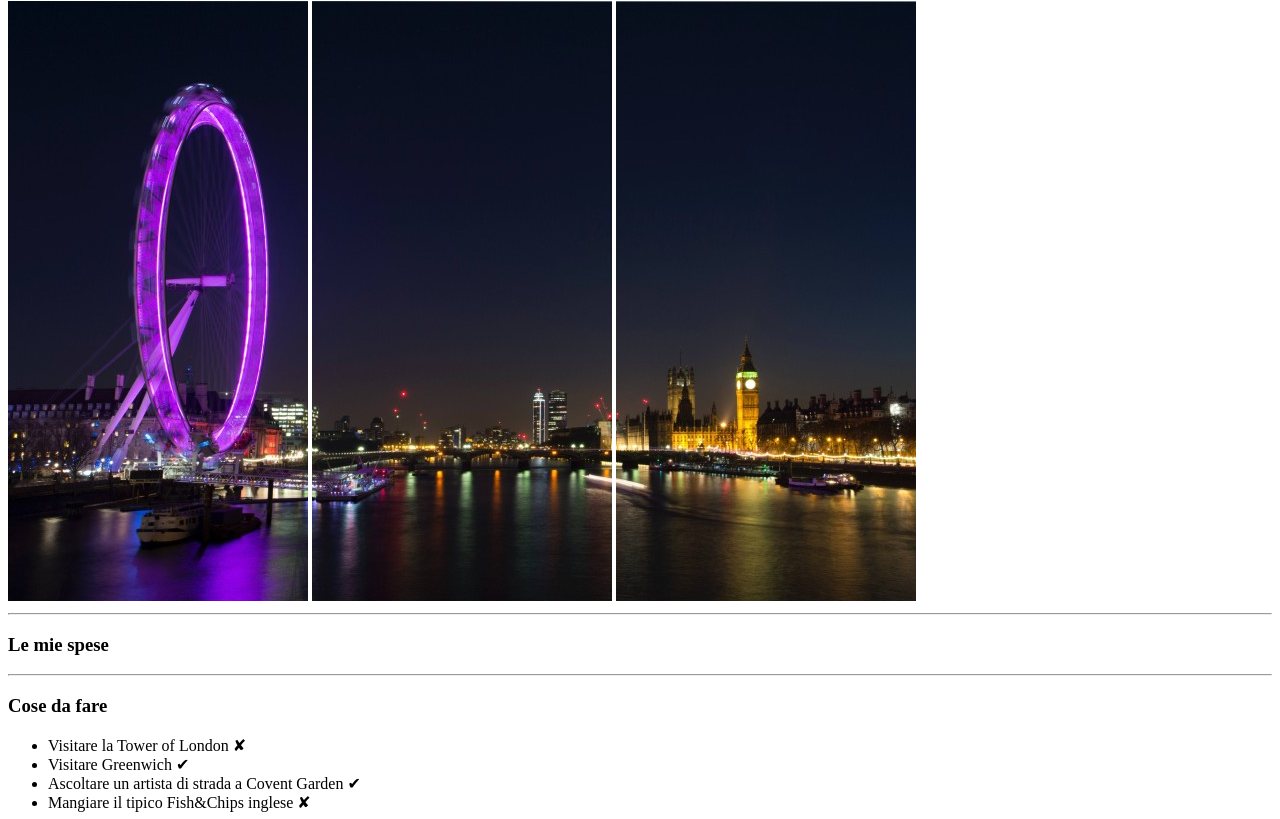
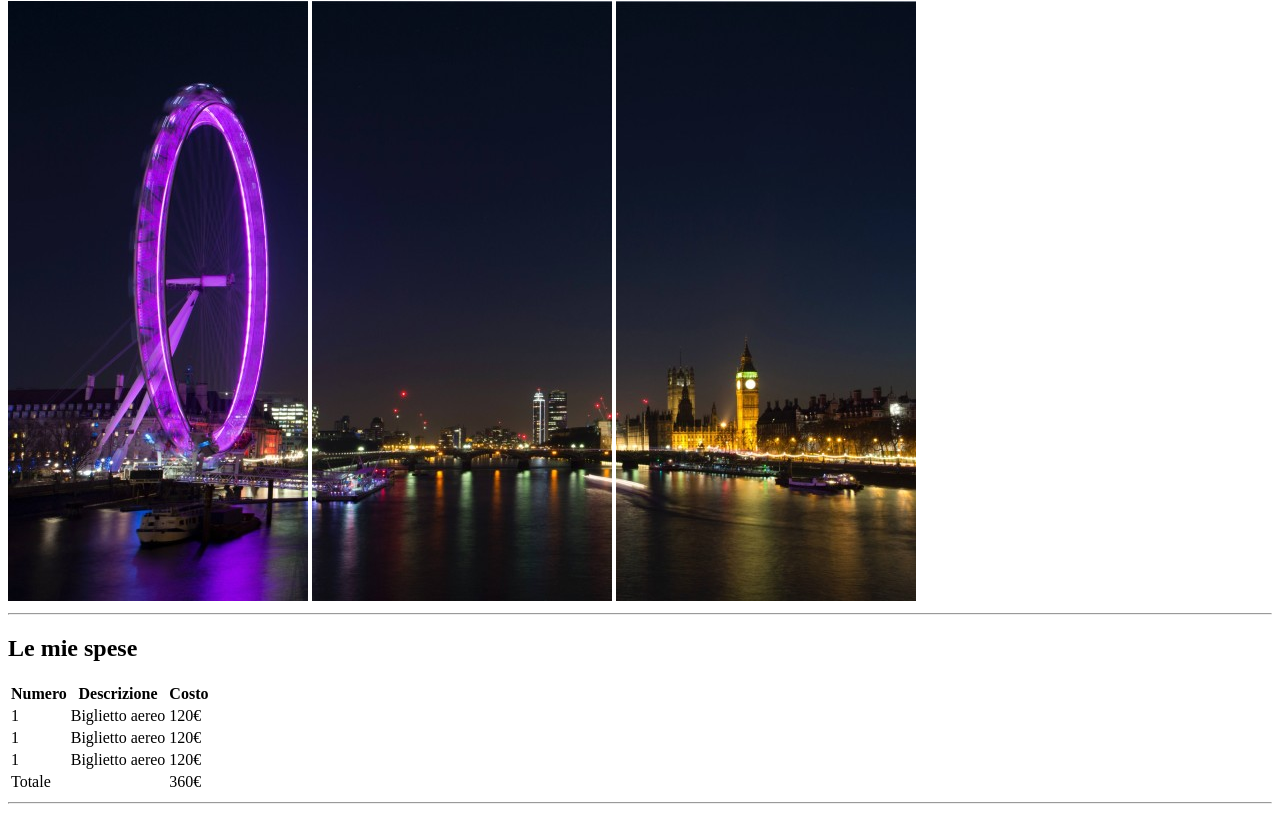
Before and after one commit to Siripiri-hue/html-london-trip, a plain HTML site: page index.html in a window 1280 px wide. Shown: the part 79-898 px from the top of the page. Drawn offline with Linux system fonts and the light colour scheme.

Commit message:
Aggiunta tabella e ultime correzioni, compito finito

```diff
--- a/index.html
+++ b/index.html
@@ -1,24 +1,63 @@
 <!DOCTYPE html>
 <html lang="en">
+
 <head>
     <meta charset="UTF-8">
     <meta http-equiv="X-UA-Compatible" content="IE=edge">
     <meta name="viewport" content="width=device-width, initial-scale=1.0">
     <title>My London's trip</title>
 </head>
+
 <body>
+
     <head>
         <h1>Il mio viaggio a Londra</h1>
-         <!-- Immagini London Eye -->
+        <!-- Immagini London Eye -->
         <img src="img/pexels-bill-emrich-230794-0.jpg" alt="">
         <img src="img/pexels-bill-emrich-230794-1.jpg" alt="">
         <img src="img/pexels-bill-emrich-230794-2.jpg" alt="">
-    <hr>
+        <hr>
     </head>
 
     <main>
-        <h3>Le mie spese</h3>
+        <!-- Prima sezione: spese -->
+        <h2>Le mie spese</h2>
+        <table>
+            <thead>
+                <tr>
+                    <th>Numero</th>
+                    <th>Descrizione</th>
+                    <th>Costo</th>
+                </tr>
+            </thead>
+            <tbody>
+                <tr>
+                    <td>1</td>
+                    <td>Biglietto aereo</td>
+                    <td>120&euro;</td>
+                </tr>
+                <tr>
+                    <td>1</td>
+                    <td>Biglietto aereo</td>
+                    <td>120&euro;</td>
+                </tr>
+                <tr>
+                    <td>1</td>
+                    <td>Biglietto aereo</td>
+                    <td>120&euro;</td>
+                </tr>
+            </tbody>
+            <tfoot>
+                <tr>
+                    <td>Totale</td>
+                    <td></td>
+                    <td>360&euro;</td>
+                </tr>
+            </tfoot>
+        </table>
         <hr>
+
+        <!-- Seconda sezione: cose da fare  -->
         <h3>Cose da fare</h3>
         <ul>
             <li>Visitare la Tower of London &#10008;</li>
@@ -27,6 +66,8 @@
             <li>Mangiare il tipico Fish&Chips inglese &#10008;</li>
         </ul>
         <hr>
+
+        <!-- Terza sezione: info -->
         <h3>Info utili:</h3>
         <ol>
             <li>Numeri utili di emergenza
@@ -49,8 +90,9 @@
     <footer>
         <h2>Le foto</h2>
         <img src="img/london-400x400-compressor_0.jpg" alt="">
-        <img src="img/London-Wider-Area-e1597319992670-400x400.jpgh3" alt="">
+        <img src="img/London-Wider-Area-e1597319992670-400x400.jpg" alt="">
     </footer>
 
 </body>
+
 </html>
```
